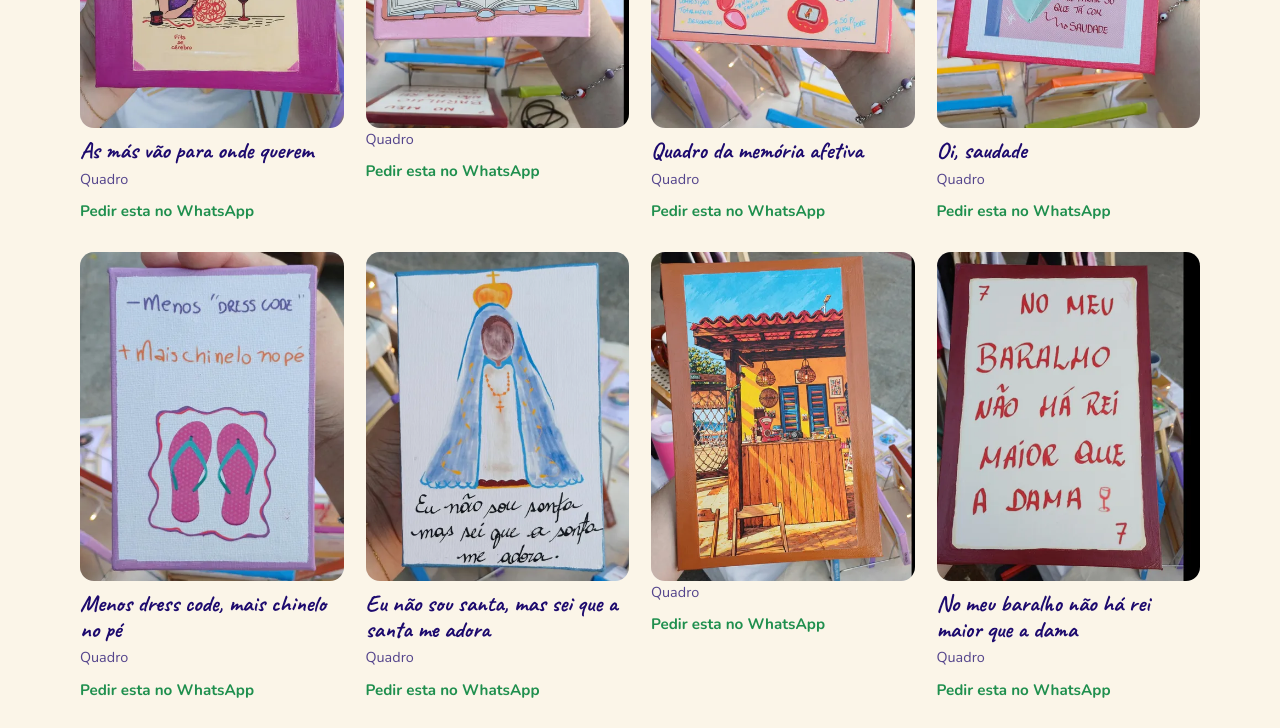
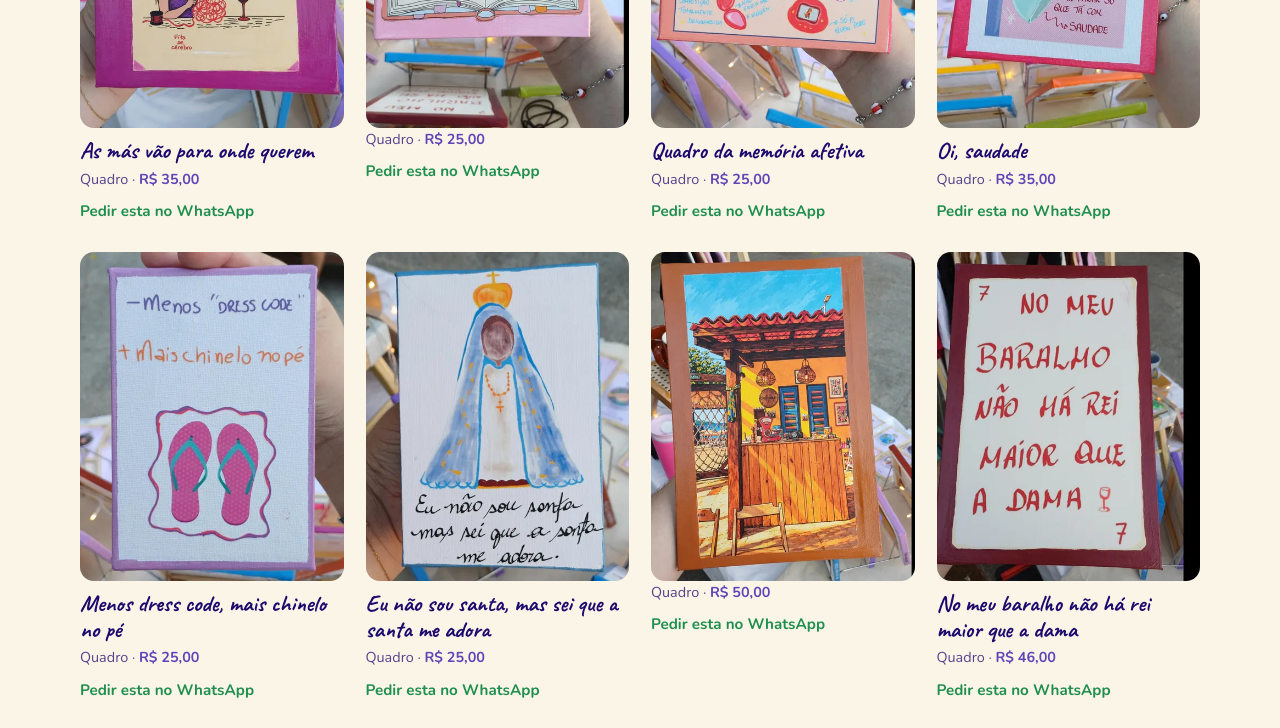
Before and after one commit to camiinobre/ArtesManuaisArtesanais, a plain HTML site: page index.html in a window 1280 px wide. Shown: the part 4820-5548 px from the top of the page. Drawn offline with nearby package versions, Linux system fonts and the light colour scheme.

Commit message:
Liga o modo vitrine: site mostra preços, sem Pix e sem envio (#8)
Pedido e pagamento combinados pelo WhatsApp; só retirada ou entrega em Fortaleza.


Claude-Session: https://claude.ai/code/session_01WjqHv6eWAQjX4YhwJc8TWP

Co-authored-by: Claude <noreply@anthropic.com>

```diff
--- a/index.html
+++ b/index.html
@@ -313,7 +313,7 @@ const WPP = '5585982197478';
    "vitrine"  = com preços, sem Pix e sem envio para outra cidade: pedido e pagamento combinados no WhatsApp,
                 só retirada ou entrega em Fortaleza. Ligar só depois que a contabilidade confirmar que pode;
    "loja"     = completo, com Pix e envio pelos Correios (quando o certificado A1 estiver ativo). */
-const MODO = "catalogo";
+const MODO = "vitrine";
 const CATALOGO = MODO === "catalogo";
 const VITRINE = MODO === "vitrine";
 const canecas = [
```
Also changed, not shown: loja.html (+1 -1 lines), pedido.html (+1 -1 lines).
